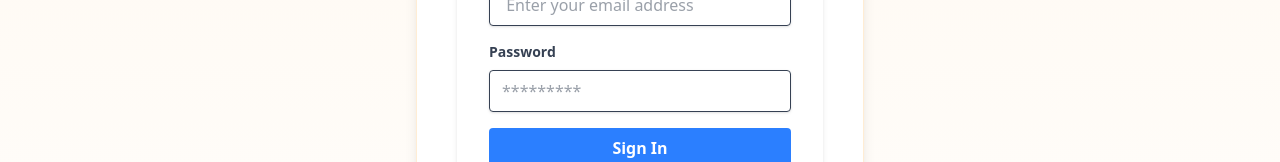
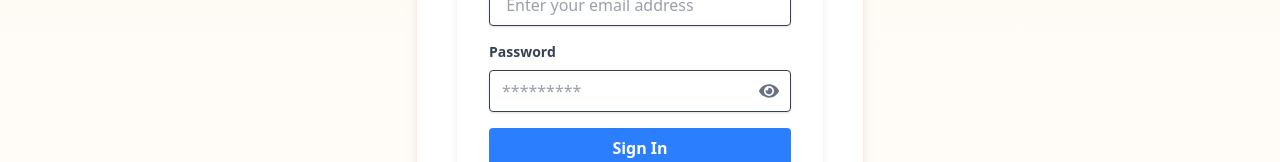
Before and after one commit to MeetKatsCreations/WebDashboard, a React (Vite) app in the folder client/: page / in a window 1280 px wide. Shown: the part 437-599 px from the top of the page. Built offline with nearby package versions, Linux system fonts and the light colour scheme; the HTML template or start-up script is replaced by a standard one.

Commit message:
added_eye_icon_in_password

```diff
--- a/client/package.json
+++ b/client/package.json
@@ -14,6 +14,7 @@
     "axios": "^1.8.2",
     "react": "^19.0.0",
     "react-dom": "^19.0.0",
+    "react-icons": "^5.5.0",
     "react-router-dom": "^7.3.0",
     "tailwindcss": "^4.0.12"
   },
--- a/client/src/Pages/Login.jsx
+++ b/client/src/Pages/Login.jsx
@@ -1,6 +1,10 @@
 import React from 'react'
+import { useState } from 'react';
 import logo from "../assets/logo.jpg"
+import { FaEyeSlash } from "react-icons/fa";
+import { FaEye } from "react-icons/fa";
 const Login = () => {
+    const [showPassword, setShowPassword] = useState(false);
     return (
         <>
             <div className='min-h-screen bg-gradient-to-b from-orange-50 to-white flex flex-col items-center py-12 am:px-6 lg:px-8'>
@@ -26,9 +30,23 @@ const Login = () => {
                                         <input required type="text" placeholder=' Enter your email address' id="email" className='shadow appearance-none border rounded w-full py-2 px-3  text-gray-700 focus:outline-none focus:shadow-outline' />
                                     </div>
                                     <div className='mb-4'>
-
                                         <label htmlFor="password" className='block text-gray-700 text-sm font-bold mb-2'>Password</label>
-                                        <input required type="text" placeholder="*********" id="password" className='shadow appearance-none border rounded w-full py-2 px-3  text-gray-700 focus:outline-none focus:shadow-outline' />
+                                        <div className="relative">
+                                            <input
+                                                required
+                                                type={showPassword ? "text" : "password"}
+                                                placeholder="*********"
+                                                id="password"
+                                                className='shadow appearance-none border rounded w-full py-2 px-3 text-gray-700 focus:outline-none focus:shadow-outline pr-10'
+                                            />
+                                            <button
+                                                type="button"
+                                                className="absolute inset-y-0 right-3 flex items-center text-gray-500 hover:text-gray-700"
+                                                onClick={() => setShowPassword(!showPassword)}
+                                            >
+                                                {showPassword ? <FaEyeSlash size={20} /> : <FaEye size={20} />}
+                                            </button>
+                                        </div>
                                     </div>
                                     <div className='flex items-center justify-between mb-6'>
                                         <button className='bg-blue-500 hover:bg-blue-700 text-white font-bold py-2 px-4 rounded focus:outline-none focus:shadow-outline w-full' type="submit">Sign In</button>
--- a/client/src/index.css
+++ b/client/src/index.css
@@ -1 +1,7 @@
 @import "tailwindcss";
+@layer utilities {
+    input[type="password"]::-ms-reveal,
+    input[type="password"]::-ms-clear {
+      display: none;
+    }
+  }
```
Also changed, not shown: 1 other file (tests, documents, lock files or other folders).
